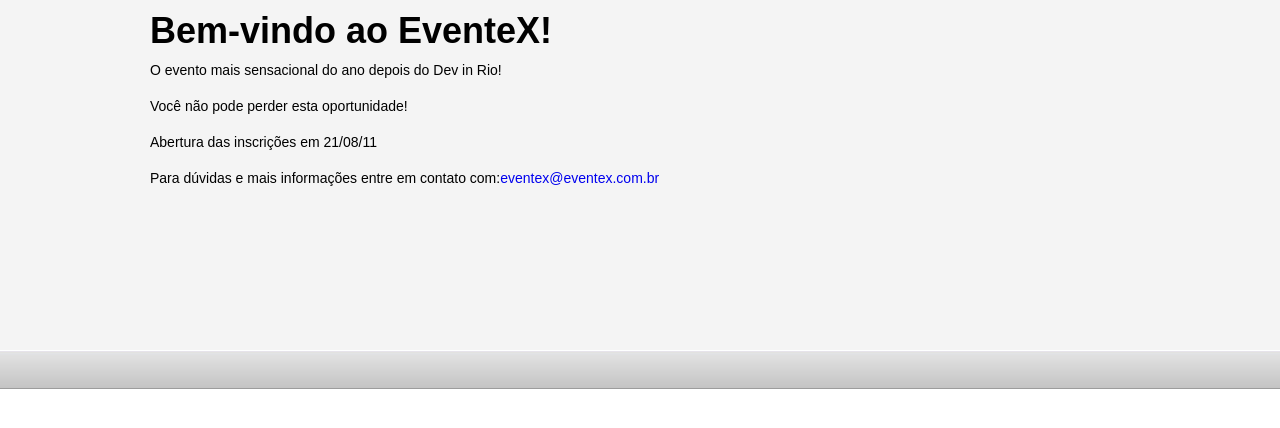
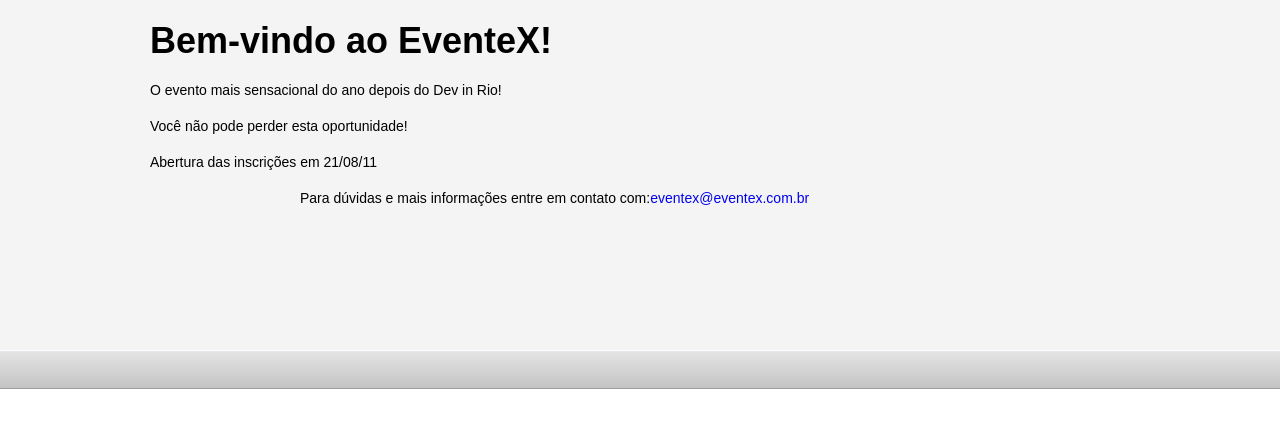
Before and after one commit to poliana/Eventex, a Django app: page / in a window 1280 px wide. Shown: the part 195-623 px from the top of the page. Run offline with Django 3.2, Linux system fonts and the light colour scheme; parts of the project's set-up code (start-up, migrations or seed data) failed here and were passed over.

Commit message:
Alteracao HTML e CSS

```diff
--- a/media/css/styles.css
+++ b/media/css/styles.css
@@ -47,14 +47,22 @@
 }
 
 body #content h1{
-	float: left;
+    float: left;
+    margin-bottom: 20px;
+    margin-left: 150px;
+    margin-top: 20px;
     width: 750px;
-	margin-bottom:10px;
-	margin-top:10px;
-	margin-left:150px;
 }
 
 body #content p{
+	font-family: "Arial";
+	font-size:14px;
+	width:750px;
+	margin-left:150px;
+	margin-top:20px;
+}
+
+body #content #contact{
 	font-family: "Arial";
 	font-size:14px;
 	width:750px;
--- a/templates/index.html
+++ b/templates/index.html
@@ -4,10 +4,15 @@
 	<div>
     <h1>Bem-vindo ao EventeX!</h1>
 	</div>
+
 	<div>
     <p>O evento mais sensacional do ano depois do Dev in Rio!</p>
     <p>Você não pode perder esta oportunidade!</p>
 	<p>Abertura das inscrições em 21/08/11</p>
-    <p>Para dúvidas e mais informações entre em contato com:<a href="mailto:eventex@eventex.com.br">eventex@eventex.com.br</a></p>
+   	</div>
+
+	<div id="contact">
+ 	<p>Para dúvidas e mais informações entre em contato com:<a href="mailto:eventex@eventex.com.br">eventex@eventex.com.br</a></p>
 	</div>
+
 {% endblock content %}
```
